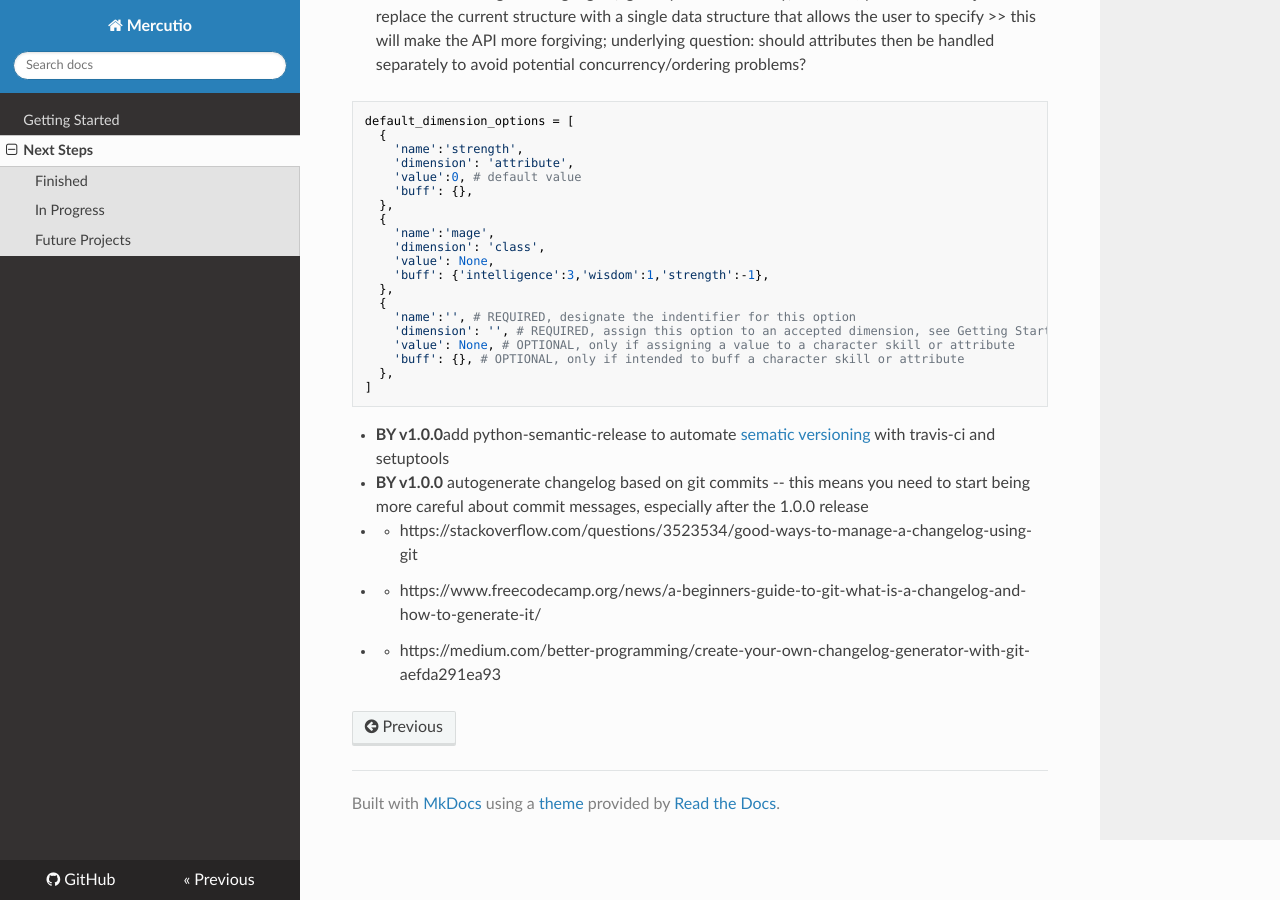
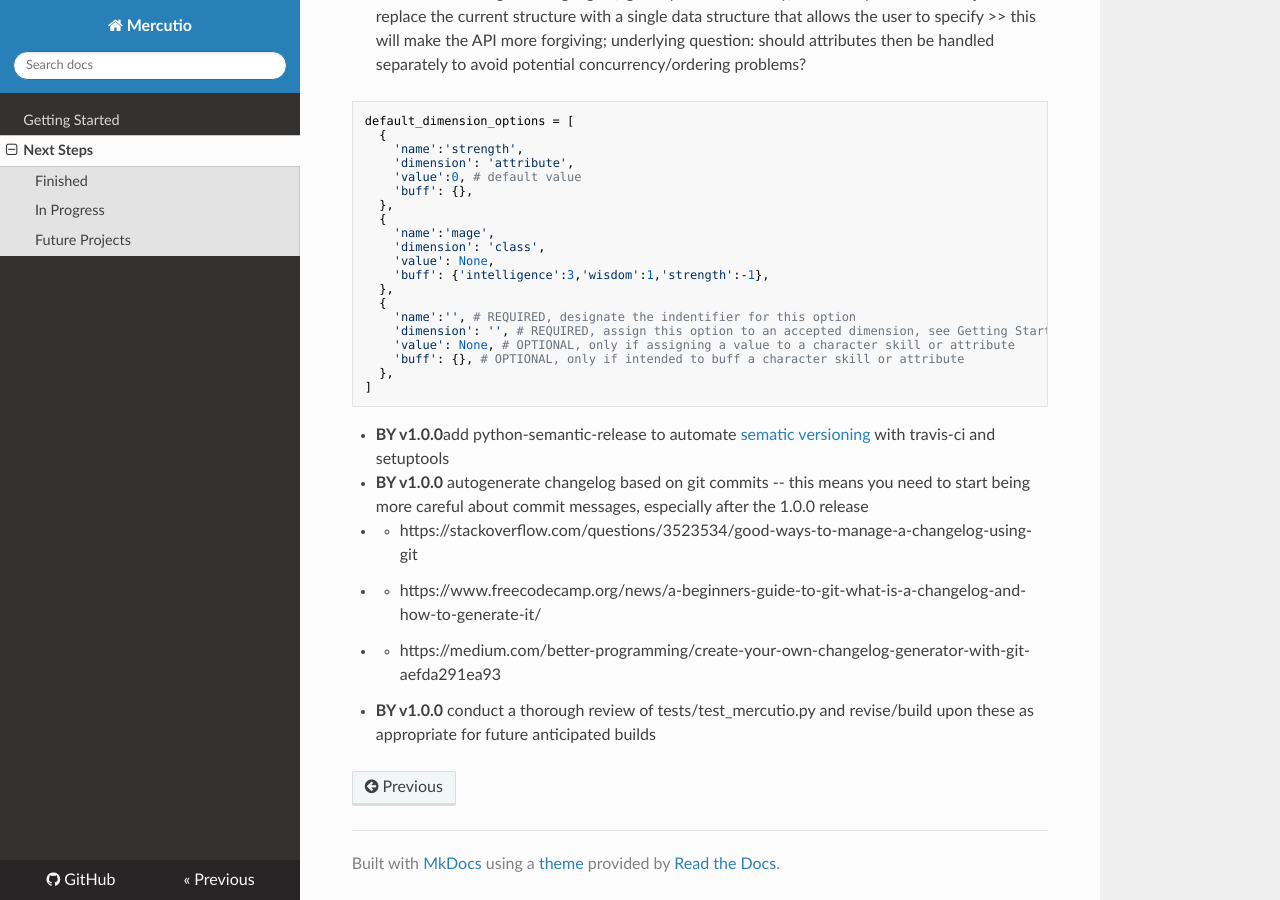
Before and after one commit to signebedi/mercutio, an MkDocs documentation site: the page built from docs/future.md, in a window 1280 px wide and 900 px high, scrolled down 988 px. Built offline with MkDocs 1.6.1, drawn with Linux system fonts in a browser that asks for light colours; nearby versions of some CDN libraries.

Commit message:
fixed tests

```diff
--- a/docs/future.md
+++ b/docs/future.md
@@ -55,3 +55,4 @@ default_dimension_options = [
 * * https://stackoverflow.com/questions/3523534/good-ways-to-manage-a-changelog-using-git
 * * https://www.freecodecamp.org/news/a-beginners-guide-to-git-what-is-a-changelog-and-how-to-generate-it/
 * * https://medium.com/better-programming/create-your-own-changelog-generator-with-git-aefda291ea93
+* **BY v1.0.0** conduct a thorough review of tests/test_mercutio.py and revise/build upon these as appropriate for future anticipated builds
```
Also changed, not shown: 1 other file.
